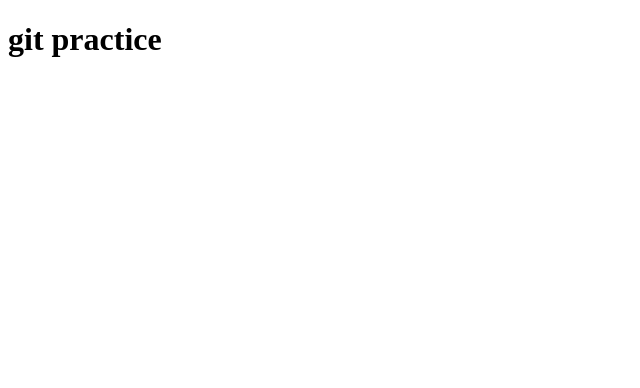
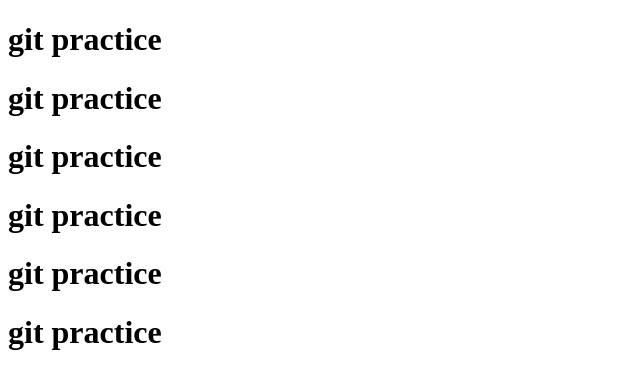
Before and after one commit to mhirrt12/sample-project, a plain HTML site: page index.html in a window 1280 px wide. Shown: the whole page, without its empty margins (0-640 px from the left). Drawn offline with Linux system fonts and the light colour scheme.

Commit message:
change branch

```diff
--- a/index.html
+++ b/index.html
@@ -7,5 +7,10 @@
 </head>
 <body>
     <h1>git practice</h1>
+    <h1>git practice</h1>
+    <h1>git practice</h1>
+    <h1>git practice</h1>
+    <h1>git practice</h1>
+    <h1>git practice</h1>
 </body>
 </html>
```
